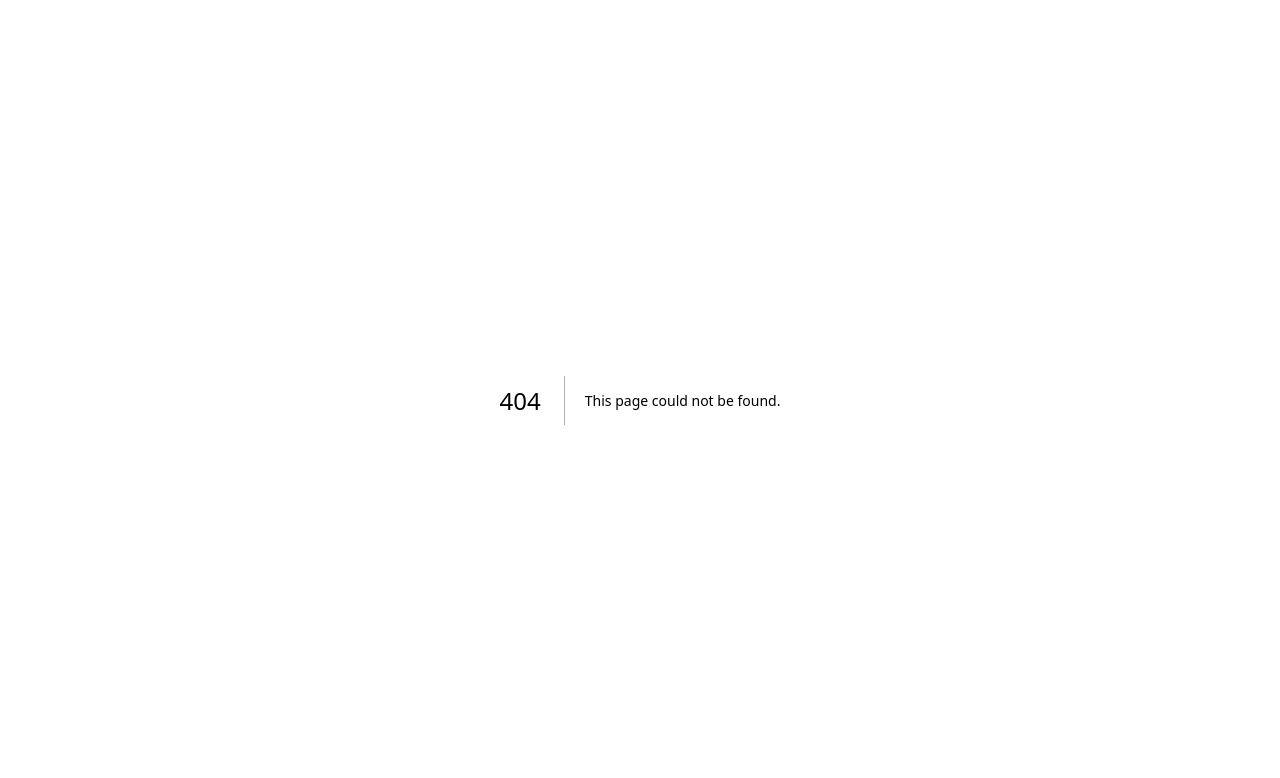
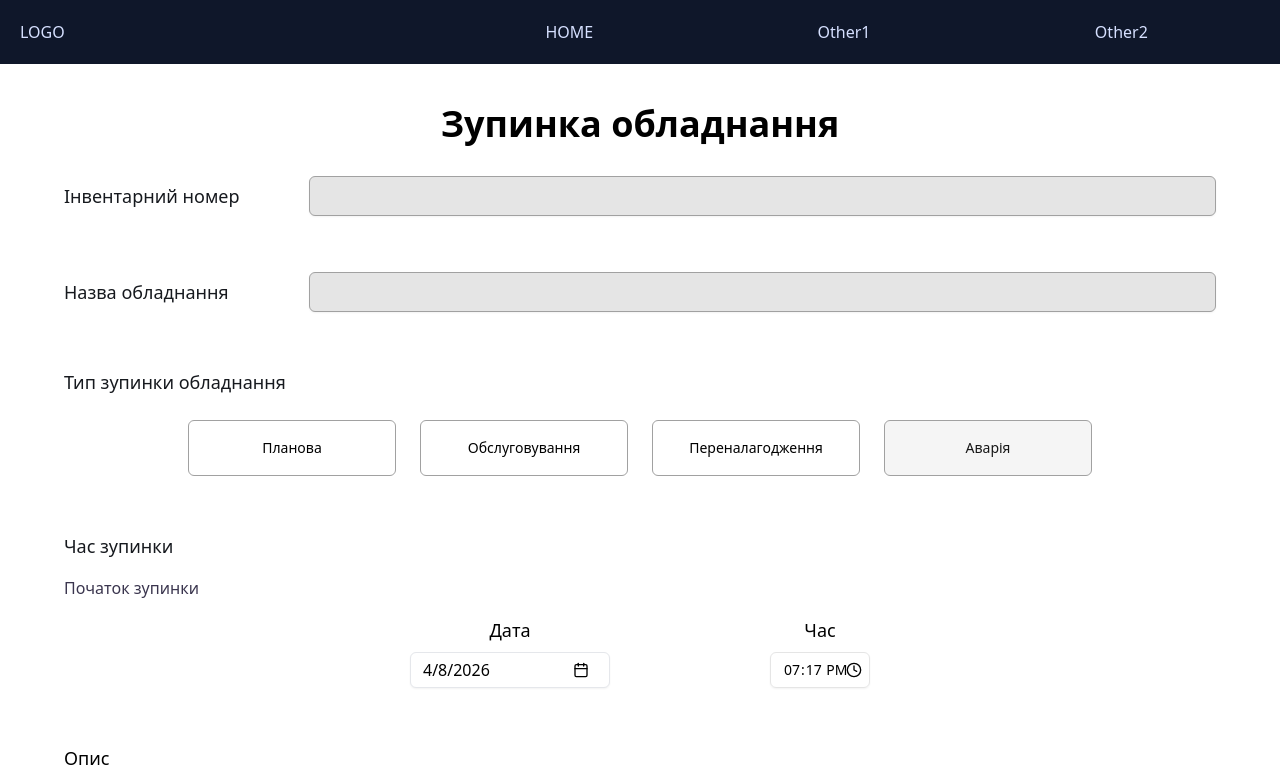
Before and after one commit to GannaKov/plant-hub, a Next.js app: page /equipmentstop in a window 1280 px wide. Before the commit this address had no page. Shown: the top 778 px of the page. Built offline with nearby package versions, Linux system fonts and the light colour scheme.

Commit message:
Workung prototype

```diff
--- /dev/null
+++ b/app/(root)/equipmentstop/page.tsx
@@ -0,0 +1,12 @@
+import React from 'react';
+import EquipmentStopForm from '@/components/EquipmentStopForm/EquipmentStopForm';
+
+const Home = () => {
+  return (
+    <div className="py-10 pb-20">
+      <EquipmentStopForm />
+    </div>
+  );
+};
+
+export default Home;
--- a/components/EquipmentStopForm/EquipmentStopForm.tsx
+++ b/components/EquipmentStopForm/EquipmentStopForm.tsx
@@ -1,5 +1,7 @@
 'use client';
-import React from 'react';
+import React, { useState, useEffect } from 'react';
+import axios from 'axios';
+import { useRouter, useSearchParams } from 'next/navigation';
 
 import { z } from 'zod';
 import { zodResolver } from '@hookform/resolvers/zod';
@@ -18,7 +20,7 @@ import { ToggleGroup, ToggleGroupItem } from '@/components/ui/toggle-group';
 import { Input } from '@/components/ui/input';
 import { toast } from 'sonner';
 // import { format } from 'date-fns';
-import { Calendar as CalendarIcon, Clock } from 'lucide-react';
+import { Calendar as CalendarIcon, Clock, SearchCheck } from 'lucide-react';
 import { Calendar } from '@/components/ui/calendar';
 import {
   Popover,
@@ -43,11 +45,36 @@ const formSchema = z.object({
 });
 
 const EquipmentStopForm = () => {
+  const router = useRouter();
+  const searchParams = useSearchParams();
+  // if (!router.isReady) {
+  //   return <div>Loading...</div>}; // or a loading spinner
+  const equipment_id = searchParams.get('equipment_id');
+
+  const [equipmentData, setEquipmentData] = useState<{sku: string, name: string} | null>(null);
+  useEffect(() => {
+    if (equipment_id){
+    axios
+      .get('http://192.168.109.22:5000/api/get_equipment_details?equipment_id=' + equipment_id)
+      .then((response) => {
+        console.log(response)
+        if (response.data.length > 0) {
+          setEquipmentData(response.data[0]);
+        }
+
+      })
+      .catch((error) => {
+        console.error('Error fetching equipment data:', error);
+      });
+    }
+  }, []);
+
   const form = useForm<z.infer<typeof formSchema>>({
     resolver: zodResolver(formSchema),
     defaultValues: {
-      inventory_number: '',
-      equipment_name: '',
+
+      inventory_number: equipmentData?.sku || '',
+      equipment_name: equipmentData?.name || '',
 
       stop_type: 'failure-stop',
       // Format the date to 'YYYY-MM-DD' format
@@ -57,6 +84,13 @@ const EquipmentStopForm = () => {
       next_steps: '',
     },
   });
+
+  useEffect(() => {
+    if (equipmentData) {
+      form.setValue('inventory_number', equipmentData.sku);
+      form.setValue('equipment_name', equipmentData.name);
+    }
+  }, [equipmentData, form]);
 
   const onSubmit: SubmitHandler<z.infer<typeof formSchema>> = (
     values: z.infer<typeof formSchema>
@@ -71,6 +105,7 @@ const EquipmentStopForm = () => {
         onClick: () => console.log('Toast dismissed'),
       },
     });
+    console.log('Form submitted:', values);
     form.reset(); // Reset the form after submission
   };
   return (
--- a/package.json
+++ b/package.json
@@ -16,11 +16,16 @@
     "@radix-ui/react-slot": "^1.1.2",
     "@radix-ui/react-toggle": "^1.1.2",
     "@radix-ui/react-toggle-group": "^1.1.2",
+    "axios": "^1.8.4",
+    "body-parser": "^2.2.0",
     "class-variance-authority": "^0.7.1",
     "clsx": "^2.1.1",
+    "cors": "^2.8.5",
+    "express": "^5.1.0",
     "lucide-react": "^0.486.0",
     "next": "15.2.4",
     "next-themes": "^0.4.6",
+    "pg": "^8.14.1",
     "react": "^19.0.0",
     "react-day-picker": "^9.6.4",
     "react-dom": "^19.0.0",
```
Also changed, not shown: 1 other file (tests, documents, lock files or other folders).
